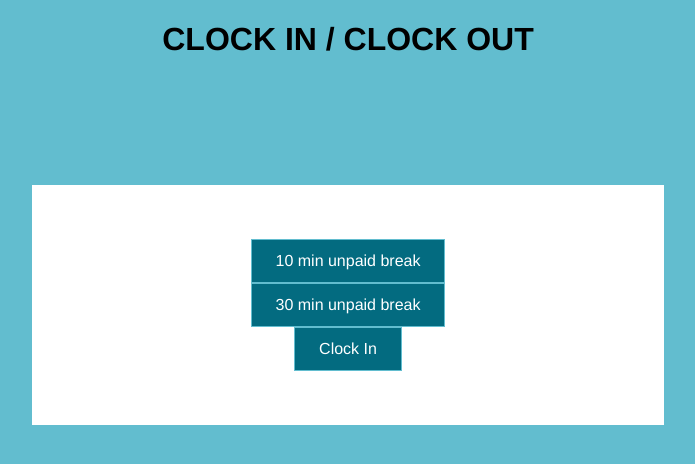
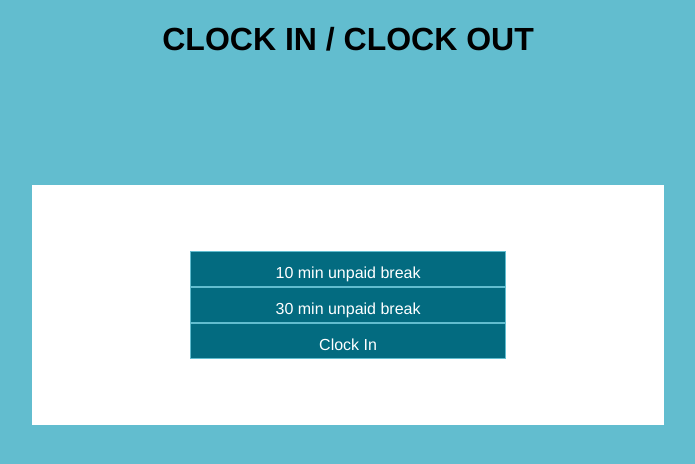
Before and after one commit to Nikhil-Naikar/Clock-In-Clock-Out, a Vue app in the folder frontend/: page /main/1 in a window 1280 px wide. Shown: the top 464 px of the page, without its empty margins (292-987 px from the left). Built offline with nearby package versions, Linux system fonts and the light colour scheme.

Commit message:
Update BaseButton.vue

```diff
--- a/frontend/src/components/ui/BaseButton.vue
+++ b/frontend/src/components/ui/BaseButton.vue
@@ -1,9 +1,15 @@
 <template>
-    <button>
+    <button :class="mode">
         <slot>
         </slot>
     </button>
 </template>
+
+<script>
+export default {
+  props: ["mode"]
+}
+</script>
 
 <style scoped>
 button{
@@ -23,4 +29,8 @@ button:active {
   border-color: rgb(98, 189, 207);
 }
 
+.big-buttons {
+    width: 50%;
+    height: 15%;
+}
 </style>
```
